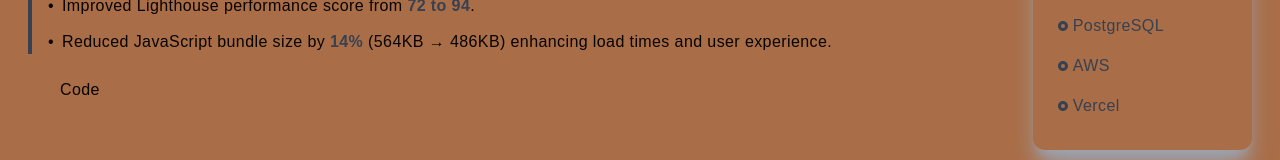
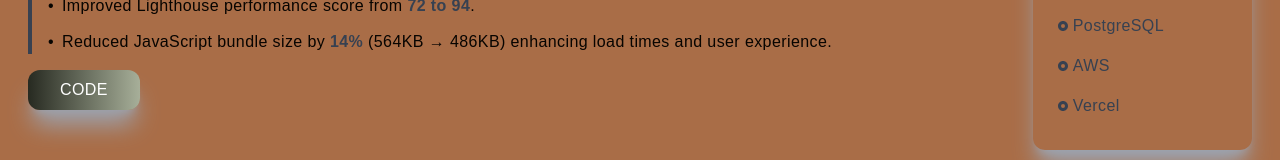
Before and after one commit to alinix1/portfolio-demo, a Next.js app: page /holistic in a window 1280 px wide. Shown: the part 722-882 px from the top of the page. Built offline with nearby package versions, Linux system fonts and the light colour scheme.

Commit message:
update button styling with project-btn class for holistic

```diff
--- a/src/pages/holistic.jsx
+++ b/src/pages/holistic.jsx
@@ -67,7 +67,7 @@ const holistichealthhaven = () => {
             rel="noreferrer"
             aria-label="View Code Holistic Health Haven"
           >
-            <button className="px-8 py-2 mt-4 mr-8">Code</button>
+            <button className="project-btn px-8 py-2 mt-4 mr-8">Code</button>
           </a>
         </div>
         <div className="col-span-4 md:col-span-1 shadow-xl shadow-gray-400 rounded-xl p-4">
```
